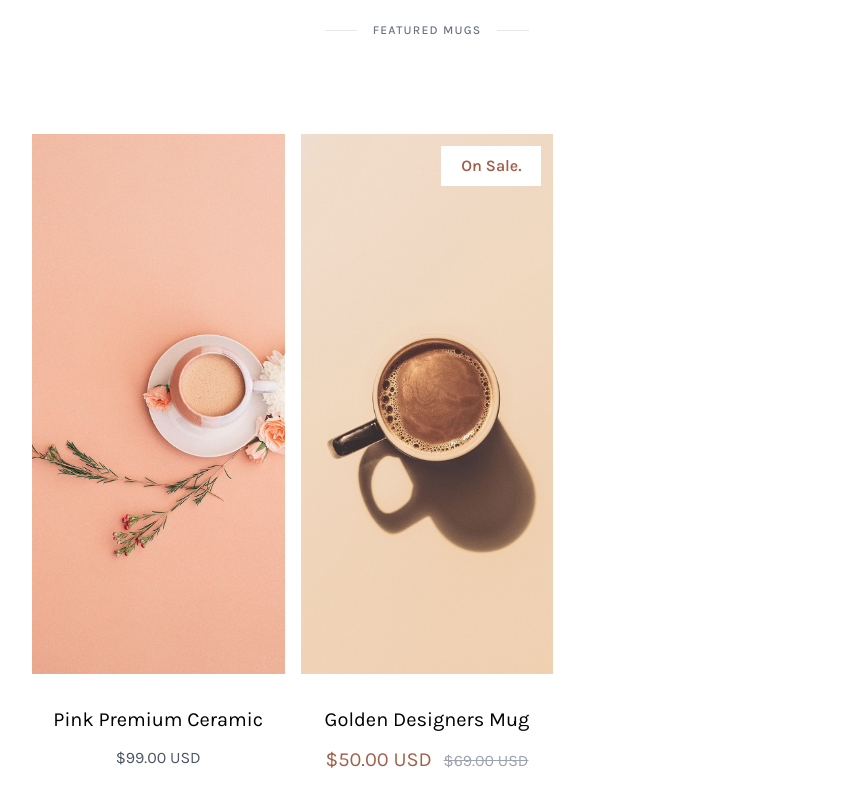
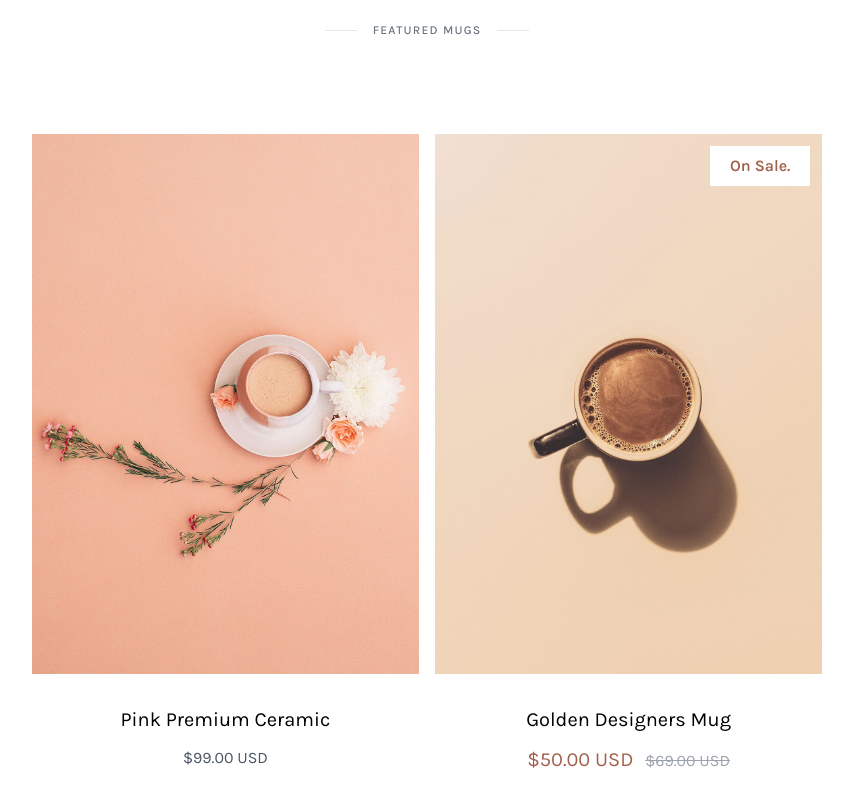
Before and after one commit to duogbachdev/CoffeeStyle, a website: page public/index.html in a window 1280 px wide. Shown: the part 1220-2020 px from the top of the page, without its empty margins (213-1066 px from the left). Drawn offline with Linux system fonts and the light colour scheme.

Commit message:
Update index.html

```diff
--- a/public/index.html
+++ b/public/index.html
@@ -112,7 +112,7 @@
                     <div class="ct-subheadline-deco-line"></div>
                 </div>
                 <div class="featured-mugs w-[95%] lg:w-[65%] mx-auto mb-16">
-                    <div class="grid grid-cols-1 lg:grid-cols-3 gap-8 lg:gap-4">
+                    <div class="grid grid-cols-1 lg:grid-cols-2 gap-8 lg:gap-4">
                         <div class="product-card">
                             <div
                                 class="h-[400px] sm:h-[540px] bg-[url('./img/featured-mug-01.jpg')] bg-cover bg-no-repeat bg-center">
```
